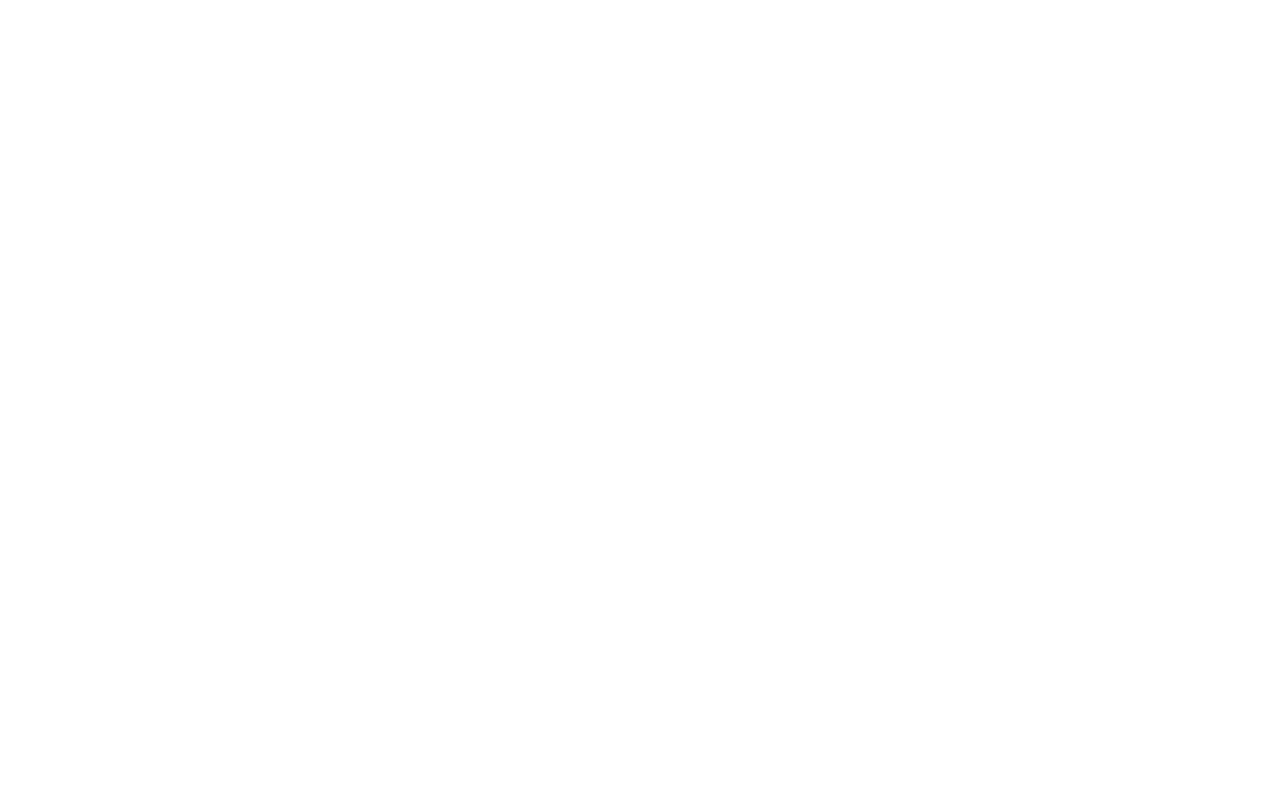
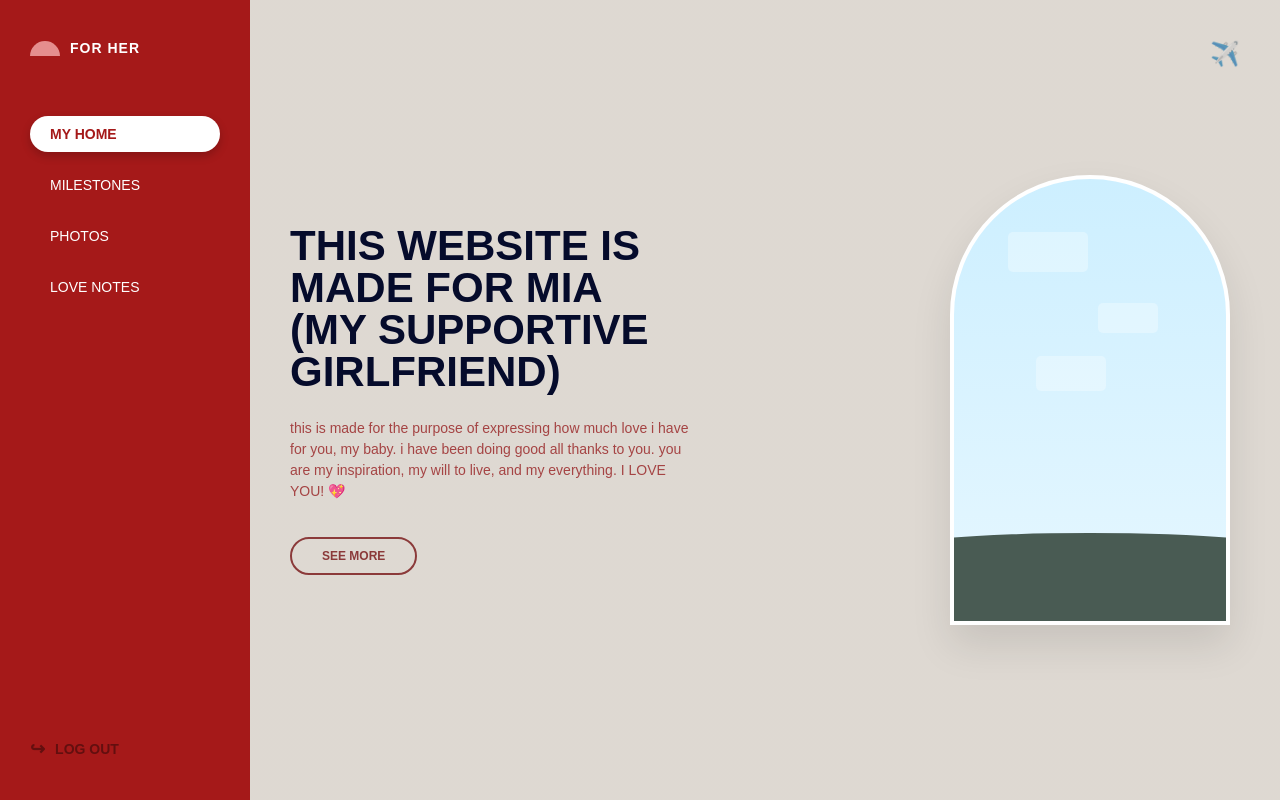
Before and after one commit to 7bry7/webforher, a React (Vite) app in the folder for-her/: page /home in a window 1280 px wide. Before the commit this address had no page. Built offline with nearby package versions, Linux system fonts and the light colour scheme.

Commit message:
fixed the homepage layout

```diff
--- a/for-her/src/App.jsx
+++ b/for-her/src/App.jsx
@@ -1,5 +1,6 @@
 import { BrowserRouter as Router, Routes, Route } from 'react-router-dom';
 import Login from './pages/Login';
+import Home from './pages/Home';
 
 function App() {
   return (
@@ -7,6 +8,7 @@
       <Routes>
         {/* This tells React: "When the link is just '/', show the Login page" */}
         <Route path="/" element={<Login />} />
+        <Route path="/home" element={<Home />} />
 
         {/* We will add the Home page route here in the next step! */}
         {/* <Route path="/home" element={<Home />} /> */}
--- a/for-her/src/index.css
+++ b/for-her/src/index.css
@@ -32,12 +32,15 @@
         radial-gradient(circle at 40% 40%, rgba(255, 255, 255, 0.05) 0%, transparent 50%);
 }
 
-body.homepage {
+/* New React CSS */
+.home-body {
     font-family: 'Arial', sans-serif;
-    height: 100vh;
+    min-height: 100vh; /* Use min-height */
+    width: 100vw;      /* Ensure full width */
     background: linear-gradient(135deg, #f5f5f5 0%, #e8e8e8 50%, #d0d0d0 100%);
     display: flex;
     overflow-x: hidden;
+    /* Important: The sidebar is fixed, so we don't need flex-direction column here */
 }
 
 /* ========== LOGIN PAGE ========== */
@@ -174,7 +177,7 @@
 
 .form-options {
     display: flex;
-    justify-content: space-between;
+    justify-content: center;
     align-items: center;
     margin-bottom: 30px;
     font-size: 14px;
@@ -237,130 +240,225 @@
     z-index: 10;
 }
 
-/* ========== HEADER & SIDEBAR (MAIN PAGE) ========== */
-/* Header */
-.header {
-    position: fixed;
+/* =========================================
+   MODERN WIREFRAME LAYOUT
+   ========================================= */
+
+/* Main Container */
+.home-layout {
+    display: flex;
+    width: 100vw;
+    height: 100vh;
+    overflow: hidden;
+    font-family: 'Arial', sans-serif; /* You can switch to 'Montserrat' or 'Poppins' via Google Fonts for exact match */
+}
+
+/* --- LEFT SIDEBAR --- */
+.modern-sidebar {
+    width: 250px;
+    background-color: #A51919; /* Deep Red from wireframe */
+    color: white;
+    display: flex;
+    flex-direction: column;
+    padding: 40px 30px;
+    flex-shrink: 0;
+    position: relative;
+    z-index: 100;
+}
+
+/* Brand Logo Area */
+.sidebar-brand {
+    display: flex;
+    align-items: center;
+    gap: 10px;
+    margin-bottom: 60px;
+}
+
+.brand-arch-icon {
+    width: 30px;
+    height: 15px; /* Half circle height */
+    background: #E58E8E; /* Lighter red */
+    border-radius: 30px 30px 0 0; /* Creates the arch shape */
+    text-indent: -9999px;
+}
+
+.brand-text {
+    font-weight: bold;
+    letter-spacing: 1px;
+    font-size: 14px;
+}
+
+/* Navigation Links */
+.nav-links {
+    display: flex;
+    flex-direction: column;
+    gap: 15px;
+}
+
+.modern-nav-item {
+    color: white;
+    text-decoration: none;
+    font-size: 14px;
+    padding: 10px 20px;
+    border-radius: 25px; /* Pill shape */
+    transition: all 0.3s ease;
+    font-weight: 500;
+}
+
+/* The "Active" white pill style */
+.modern-nav-item.active {
+    background-color: white;
+    color: #A51919; /* Text becomes red */
+    font-weight: bold;
+    box-shadow: 0 4px 10px rgba(0,0,0,0.2);
+}
+
+.modern-nav-item:hover:not(.active) {
+    background-color: rgba(255,255,255,0.1);
+}
+
+/* Logout at bottom */
+.logout-link {
+    margin-top: auto; /* Pushes to bottom */
+    background: none;
+    border: none;
+    color: rgba(0,0,0,0.4); /* Dark muted text like wireframe */
+    font-size: 14px;
+    font-weight: bold;
+    cursor: pointer;
+    display: flex;
+    align-items: center;
+    gap: 10px;
+    padding: 0;
+}
+
+.logout-icon {
+    font-size: 18px;
+    font-weight: bold;
+}
+
+/* --- RIGHT MAIN CONTENT --- */
+.modern-content {
+    flex: 1;
+    background-color: #D6CFC7; /* Paper/Texture color */
+    /* Optional: Add a subtle texture url if you have one */
+    background-image: linear-gradient(rgba(255,255,255,0.2), rgba(255,255,255,0.2));
+    position: relative;
+    display: flex;
+    align-items: center;
+    justify-content: center;
+    padding: 40px;
+}
+
+.top-right-icon {
+    position: absolute;
+    top: 40px;
+    right: 40px;
+    font-size: 24px;
+    opacity: 0.6;
+    color: #A51919;
+}
+
+.content-grid {
+    display: flex;
+    align-items: center;
+    justify-content: space-between;
+    width: 100%;
+    max-width: 1000px;
+    gap: 50px;
+}
+
+/* Text Typography */
+.text-area {
+    flex: 1;
+    max-width: 500px;
+}
+
+.hero-title {
+    font-size: 42px;
+    line-height: 1;
+    color: #050B2B; /* Navy Dark Blue */
+    font-weight: 900; /* Extra bold */
+    margin-bottom: 25px;
+    text-transform: uppercase;
+}
+
+.highlight-text {
+    display: block;
+    color: #050B2B;
+}
+
+.hero-description {
+    color: #A54444; /* Reddish brown text */
+    font-size: 14px;
+    line-height: 1.5;
+    margin-bottom: 35px;
+    max-width: 400px;
+}
+
+.modern-see-more-btn {
+    background: transparent;
+    border: 2px solid #8B3A3A; /* Brown/Red border */
+    color: #8B3A3A;
+    padding: 10px 30px;
+    border-radius: 25px;
+    font-weight: bold;
+    font-size: 12px;
+    cursor: pointer;
+    transition: all 0.3s;
+}
+
+.modern-see-more-btn:hover {
+    background: #8B3A3A;
+    color: white;
+}
+
+/* --- ARCH WINDOW (The Cloud Container) --- */
+.arch-container {
+    position: relative;
+    padding: 10px; /* Space for the border outline effect */
+}
+
+/* The border box around the arch (purple line in wireframe) */
+/* If you want the purple outline from wireframe, keep this. If not, remove border. */
+.arch-container::before {
+    content: '';
+    position: absolute;
     top: 0;
     left: 0;
     right: 0;
-    background: #c53030;
-    height: 60px;
-    display: flex;
-    align-items: center;
-    justify-content: space-between;
-    padding: 0 20px;
-    z-index: 1000;
-    box-shadow: 0 2px 10px rgba(0, 0, 0, 0.1);
+    bottom: 0;
+    border: 2px solid transparent; /* Hidden by default */
+    border-radius: 110px 110px 0 0;
+    pointer-events: none;
 }
 
-.brand {
-    display: flex;
-    align-items: center;
-    color: white;
-    font-size: 18px;
-    font-weight: 600;
+.arch-window {
+    width: 280px;
+    height: 450px;
+    background: linear-gradient(to bottom, #CDEFFF 0%, #E6F7FF 100%); /* Light Sky */
+    border-radius: 140px 140px 0 0; /* Creates the big arch */
+    overflow: hidden;
+    position: relative;
+    box-shadow: 0 20px 40px rgba(0,0,0,0.1);
+    border: 4px solid white; /* White frame */
 }
 
-.heart-icon {
-    margin-right: 10px;
-    font-size: 20px;
+/* Reuse your existing Cloud/Sky/Ground CSS */
+.sky {
+    position: absolute;
+    width: 100%;
+    height: 100%;
 }
 
-.search-bar {
-    flex: 1;
-    max-width: 400px;
-    margin: 0 40px;
-}
-
-.search-input {
+.ground {
+    position: absolute;
+    bottom: 0;
     width: 100%;
-    padding: 8px 15px;
-    border: none;
-    border-radius: 20px;
-    background: rgba(255, 255, 255, 0.2);
-    color: white;
-    font-size: 14px;
-    outline: none;
-}
-
-.search-input::placeholder {
-    color: rgba(255, 255, 255, 0.7);
-}
-
-.header-icons {
-    display: flex;
-    align-items: center;
-    gap: 15px;
-}
-
-.icon-btn {
-    background: none;
-    border: none;
-    color: white;
-    font-size: 18px;
-    cursor: pointer;
-    padding: 5px;
-    border-radius: 50%;
-    transition: background 0.3s ease;
-}
-
-.icon-btn:hover {
-    background: rgba(255, 255, 255, 0.1);
-}
-
-/* Sidebar */
-.sidebar {
-    width: 250px;
-    background: #c53030;
-    height: 100vh;
-    padding-top: 80px;
-    position: fixed;
-    left: 0;
-    top: 0;
-    z-index: 999;
-    box-shadow: 2px 0 10px rgba(0, 0, 0, 0.1);
-}
-
-.nav-item {
-    display: block;
-    padding: 15px 25px;
-    color: white;
-    text-decoration: none;
-    font-size: 16px;
-    font-weight: 500;
-    transition: all 0.3s ease;
-    border-left: 4px solid transparent;
-}
-
-.nav-item:hover {
-    background: rgba(255, 255, 255, 0.1);
-    border-left-color: white;
-}
-
-.nav-item.active {
-    background: rgba(255, 255, 255, 0.2);
-    border-left-color: white;
-    font-weight: 600;
-}
-
-.sidebar-bottom {
-    position: absolute;
-    bottom: 30px;
-    left: 25px;
-    display: flex;
-    gap: 15px;
-}
-
-.sidebar-icon {
-    color: rgba(255, 255, 255, 0.7);
-    font-size: 20px;
-    cursor: pointer;
-    transition: color 0.3s ease;
-}
-
-.sidebar-icon:hover {
-    color: white;
+    height: 30%;
+    background: #7DAF2E; /* Bright grass green */
+    border-radius: 50% 50% 0 0 / 20% 20% 0 0;
+    transform: scaleX(1.5);
 }
 
 /* ========== MAIN CONTENT ========== */
@@ -978,3 +1076,83 @@
         font-size: 20px;
     }
 }
+
+/* =========================================
+   SCENERY & CLOUD ANIMATIONS (Add to bottom)
+   ========================================= */
+
+/* The Container for the Right Side */
+.illustration {
+    flex: 1;
+    position: relative;
+    height: 100%;
+    min-height: 500px; /* Ensures it has height */
+    overflow: hidden;
+    border-radius: 20px;
+    margin-left: 20px;
+    background: linear-gradient(to bottom, #87CEEB 0%, #E0F7FA 100%); /* Sky Blue */
+    box-shadow: inset 0 0 20px rgba(0,0,0,0.1);
+}
+
+.scene-container {
+    position: relative;
+    width: 100%;
+    height: 100%;
+}
+
+.sky {
+    position: absolute;
+    top: 0;
+    left: 0;
+    width: 100%;
+    height: 80%;
+}
+
+/* --- THE CLOUDS (Simple Placeholders) --- */
+.cloud {
+    background: rgba(255, 255, 255, 0.3);
+    position: absolute;
+    border-radius: 5px;
+}
+
+.cloud-1 {
+    top: 15%;
+    left: 20%;
+    width: 80px;
+    height: 40px;
+}
+
+.cloud-2 {
+    top: 35%;
+    right: 25%;
+    width: 60px;
+    height: 30px;
+}
+
+.cloud-3 {
+    top: 50%;
+    left: 30%;
+    width: 70px;
+    height: 35px;
+}
+
+/* --- THE GROUND --- */
+.ground {
+    position: absolute;
+    bottom: 0;
+    width: 100%;
+    height: 20%;
+    background: #495B53; /* Sage Green */
+    border-radius: 50% 50% 0 0 / 20% 20% 0 0; /* Curved hill look */
+    transform: scaleX(1.5);
+}
+
+/* --- ANIMATION KEYFRAMES --- */
+@keyframes floatCloud {
+    0% {
+        left: -150px; /* Start from left */
+    }
+    100% {
+        left: 100%; /* Float to right */
+    }
+}
--- a/for-her/src/pages/Home.jsx
+++ b/for-her/src/pages/Home.jsx
@@ -1,218 +1,93 @@
-<!DOCTYPE html>
-<html lang="en">
-<head>
-    <meta charset="UTF-8">
-    <meta name="viewport" content="width=device-width, initial-scale=1.0">
+import React from 'react';
+import { Link, useNavigate, useLocation } from 'react-router-dom';
+import '../index.css';
 
-    <!-- Page title for main dashboard -->
-    <title>For Her - Main Page</title>
+const Home = () => {
+  const navigate = useNavigate();
+  const location = useLocation();
 
-    <!-- Link to main stylesheet with romantic red theme -->
-    <link rel="stylesheet" href="styles.css">
+  // Handle Logout
+  const handleLogout = () => {
+    if (window.confirm("Are you sure you want to log out?")) {
+      navigate('/');
+    }
+  };
 
-    <!-- Link to Google Fonts for custom typography -->
-</head>
-<body class="homepage">
-    <!--
-        HEADER SECTION
-        Top navigation bar with branding, search, and user actions
-        Fixed position for consistent access across all sections
-    -->
-    <div class="header">
-        <!--
-            BRAND SECTION
-            Main "FOR HER" logo with heart icon
-            Reinforces romantic theme and purpose
-        -->
-        <div class="brand">
-            <div class="heart-icon">❤️</div>
-            FOR HER
+  // Helper to check active link
+  const isActive = (path) => location.pathname === path ? 'active' : '';
+
+  return (
+    <div className="home-layout">
+
+      {/* NEW SIDEBAR (Left Side) */}
+      <nav className="modern-sidebar">
+        <div className="sidebar-brand">
+          <div className="brand-arch-icon">Start</div> {/* CSS will make this the arch shape */}
+          <span className="brand-text">FOR HER</span>
         </div>
 
-        <!--
-            SEARCH BAR
-            Allows searching through content (future functionality)
-            Could search through photos, love notes, milestones
-        -->
-        <div class="search-bar">
-            <input type="text"
-                   class="search-input"
-                   placeholder="Search...">
+        <div className="nav-links">
+          <Link to="/home" className={`modern-nav-item ${isActive('/home')}`}>
+            MY HOME
+          </Link>
+          <Link to="/milestones" className={`modern-nav-item ${isActive('/milestones')}`}>
+            MILESTONES
+          </Link>
+          <Link to="/photos" className={`modern-nav-item ${isActive('/photos')}`}>
+            PHOTOS
+          </Link>
+          <Link to="/notes" className={`modern-nav-item ${isActive('/notes')}`}>
+            LOVE NOTES
+          </Link>
         </div>
 
-        <!--
-            HEADER ICONS
-            Quick access buttons for different features
-            📧 Messages, 👤 Profile, ⚙️ Settings
-        -->
-        <div class="header-icons">
-            <button class="icon-btn">📧</button> <!-- Messages/Email -->
-            <button class="icon-btn">👤</button> <!-- Profile -->
-            <button class="icon-btn" id="logoutBtn">🚪</button> <!-- Settings -->
-        </div>
-    </div>
+        <button className="logout-link" onClick={handleLogout}>
+          <span className="logout-icon">↪</span> LOG OUT
+        </button>
+      </nav>
 
-    <!--
-        SIDEBAR NAVIGATION
-        Main navigation menu for different sections
-        Responsive design that adapts to mobile screens
-    -->
-    <div class="sidebar">
-        <!--
-            NAVIGATION ITEMS
-            Each section of the romantic website
-            Interactive with active state management
-        -->
-        <a href="homepage.html" class="nav-item active">MY HOME</a>      <!-- Main dashboard -->
-        <a href="milestones.html" class="nav-item">MILESTONES</a>          <!-- Relationship milestones -->
-        <a href="photos.html" class="nav-item">PHOTOS</a>              <!-- Photo galleries -->
-        <a href="love-notes.html" class="nav-item">LOVE NOTES</a>          <!-- Romantic messages -->
+      {/* MAIN CONTENT (Right Side) */}
+      <main className="modern-content">
 
-        <!--
-            SIDEBAR BOTTOM SECTION
-            Additional utility icons
-            Info and settings for sidebar-specific actions
-        -->
-        <div class="sidebar-bottom">
-            <div class="sidebar-icon">ℹ️</div> <!-- Information -->
-            <div class="sidebar-icon">⚙️</div> <!-- Settings -->
-        </div>
-    </div>
+        {/* Top Right Decorative Icon */}
+        <div className="top-right-icon">✈️</div>
 
-    <!--
-        MAIN CONTENT AREA
-        Primary content display area
-        Split into text content and illustration
-    -->
-    <div class="main-content">
-        <!--
-            LEFT CONTENT SECTION
-            Contains the main romantic message and call-to-action
-            Personalized content expressing love for Mia
-        -->
-        <div class="content-left">
-            <!--
-                MAIN TITLE
-                Large, bold declaration of the website's purpose
-                Personalized with Mia's name and role as supportive girlfriend
-            -->
-            <h1 class="main-title">
-                THIS WEBSITE IS MADE FOR MIA (MY SUPPORTIVE GIRLFRIEND)
+        <div className="content-grid">
+          {/* Left Text Area */}
+          <div className="text-area">
+            <h1 className="hero-title">
+              THIS WEBSITE IS<br/>
+              MADE FOR MIA<br/>
+              <span className="highlight-text">(MY SUPPORTIVE<br/>GIRLFRIEND)</span>
             </h1>
 
-            <!--
-                MAIN DESCRIPTION
-                Heartfelt personal message expressing love and gratitude
-                Written in authentic, personal voice
-                Includes romantic elements and emotional expressions
-            -->
-            <p class="main-description">
-                this is made for the purpose of expressing how much love i have for you, my baby.
-                i have been doing good all thanks to you. you are my inspiration, my will to live,
-                and my everything. I LOVE YOU! <span class="love-heart">❤️</span>
+            <p className="hero-description">
+              this is made for the purpose of expressing how much love i have
+              for you, my baby. i have been doing good all thanks to you.
+              you are my inspiration, my will to live, and my everything.
+              I LOVE YOU! 💖
             </p>
 
-            <!--
-                CALL-TO-ACTION BUTTON
-                Encourages exploration of additional content
-                Interactive element that will expand functionality
-            -->
-            <button class="see-more-btn">SEE MORE</button>
+            <button className="modern-see-more-btn" onClick={() => alert('Love you!')}>
+              SEE MORE
+            </button>
+          </div>
+
+          {/* Right Arch Window (Clouds) */}
+          <div className="arch-container">
+            <div className="arch-window">
+              <div className="sky">
+                <div className="cloud cloud-1"></div>
+                <div className="cloud cloud-2"></div>
+                <div className="cloud cloud-3"></div>
+              </div>
+              <div className="ground"></div>
+            </div>
+          </div>
         </div>
+      </main>
+    </div>
+  );
+};
 
-        <!--
-            RIGHT ILLUSTRATION SECTION
-            Decorative visual elements to enhance romantic atmosphere
-            Contains animated clouds and scenic elements
-        -->
-        <div class="illustration">
-            <div class="scene-container">
-                <!--
-                    SKY SECTION
-                    Contains animated cloud elements
-                    Interactive hover effects for playful experience
-                -->
-                <div class="sky">
-                    <div class="cloud cloud-1"></div> <!-- First cloud with unique positioning -->
-                    <div class="cloud cloud-2"></div> <!-- Second cloud with different animation -->
-                    <div class="cloud cloud-3"></div> <!-- Third cloud for depth -->
-                </div>
-
-                <!--
-                    GROUND SECTION
-                    Base landscape element
-                    Completes the scenic illustration
-                -->
-                <div class="ground"></div>
-            </div>
-        </div>
-    </div>
-
-    <!--
-        JAVASCRIPT FUNCTIONALITY
-        Links to external script containing:
-        - Navigation system for sidebar
-        - Interactive cloud animations
-        - Button click handlers
-        - Mobile menu toggle
-        - Form interactions and effects
-    -->
-    <script src="script.js"></script>
-</body>
-</html>
-
-<!--
-    CONTENT SECTIONS TO BE IMPLEMENTED:
-
-    1. MY HOME (Current Page):
-       - Personal love message ✅
-       - Welcome dashboard ✅
-       - Navigation overview ✅
-
-    2. MILESTONES (Future):
-       - Relationship timeline
-       - Important dates and anniversaries
-       - Special achievements together
-       - Future plans and dreams
-
-    3. PHOTOS (Future):
-       - Photo galleries of shared memories
-       - Places you've been together
-       - Special moments captured
-       - Mobile-friendly image viewing
-
-    4. LOVE NOTES (Future):
-       - Messages for when she misses you
-       - Comfort messages for sad times
-       - Birthday wishes and celebrations
-       - Encouragement and support
-       - Random "I love you" messages
-       - Stress relief messages
-       - Happy moment celebrations
-       - Goodnight messages
-
-    MOBILE OPTIMIZATION NOTES:
-    - Designed specifically for iPhone SE 2nd gen
-    - Touch-friendly button sizes
-    - Responsive font scaling
-    - Optimized for portrait orientation
-    - Smooth scrolling and navigation
-    - Accessible color contrast
-
-    ROMANTIC DESIGN ELEMENTS:
-    - Heart emojis throughout ❤️
-    - Personal language ("baby", "my everything")
-    - Warm, loving color scheme
-    - Soft animations and transitions
-    - Intimate, personal messaging
-    - Supportive and encouraging tone
-
-    FUTURE ENHANCEMENT IDEAS:
-    - Add background music player
-    - Implement daily/weekly love notes
-    - Create countdown timers for special dates
-    - Add weather-based romantic messages
-    - Include voice message recordings
-    - Implement push notifications for love reminders
-    - Add collaborative features (shared calendar, notes)
--->
+export default Home;
--- a/for-her/src/pages/Login.jsx
+++ b/for-her/src/pages/Login.jsx
@@ -71,7 +71,6 @@
                 <input type="checkbox" id="rememberMe" required />
                 <label htmlFor="rememberMe" style={{marginLeft: '8px'}}>DO YOU LOVE ME?</label>
               </div>
-              <a href="#" className="forgot-password">FORGOT PASSWORD?</a>
             </div>
 
             <button type="submit" className="login-btn">LOG IN</button>
```
